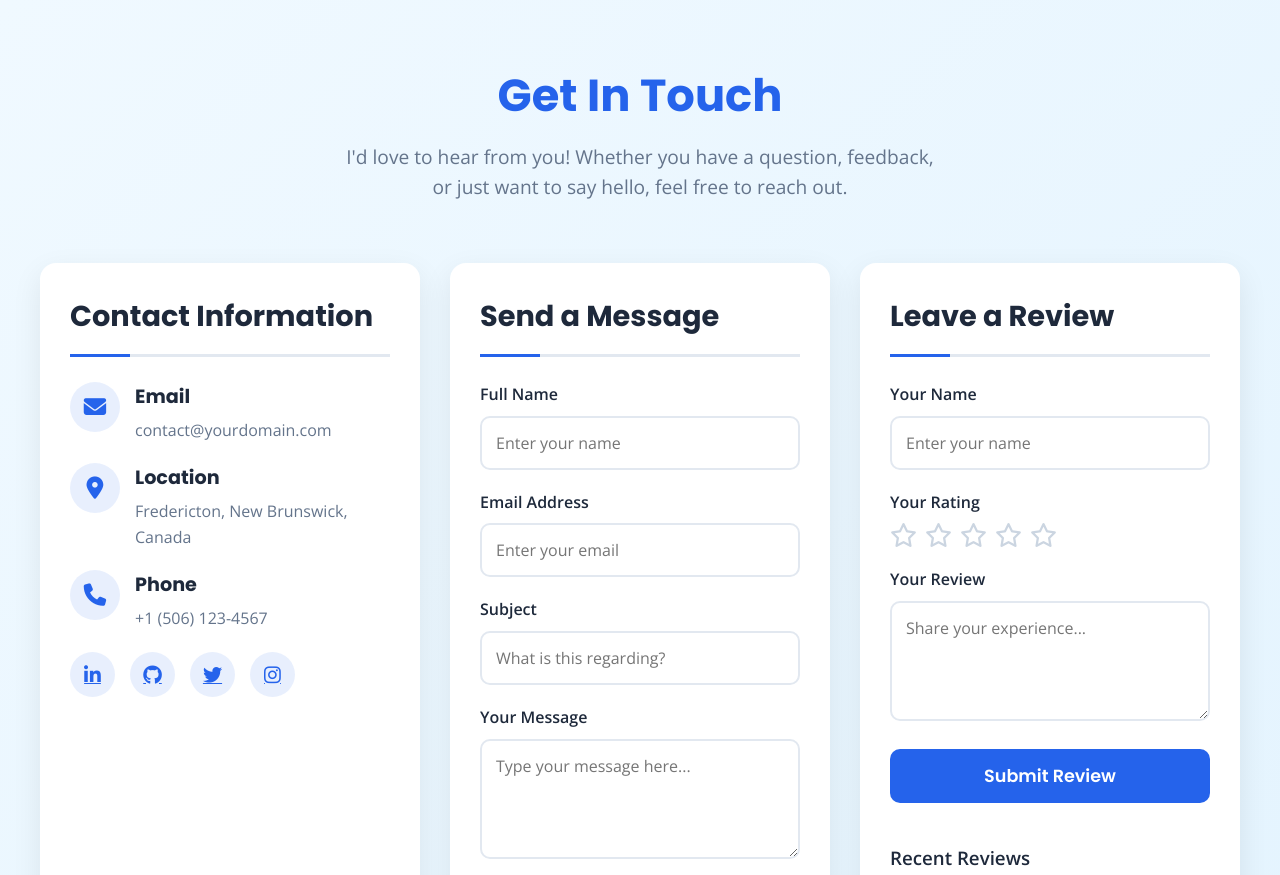
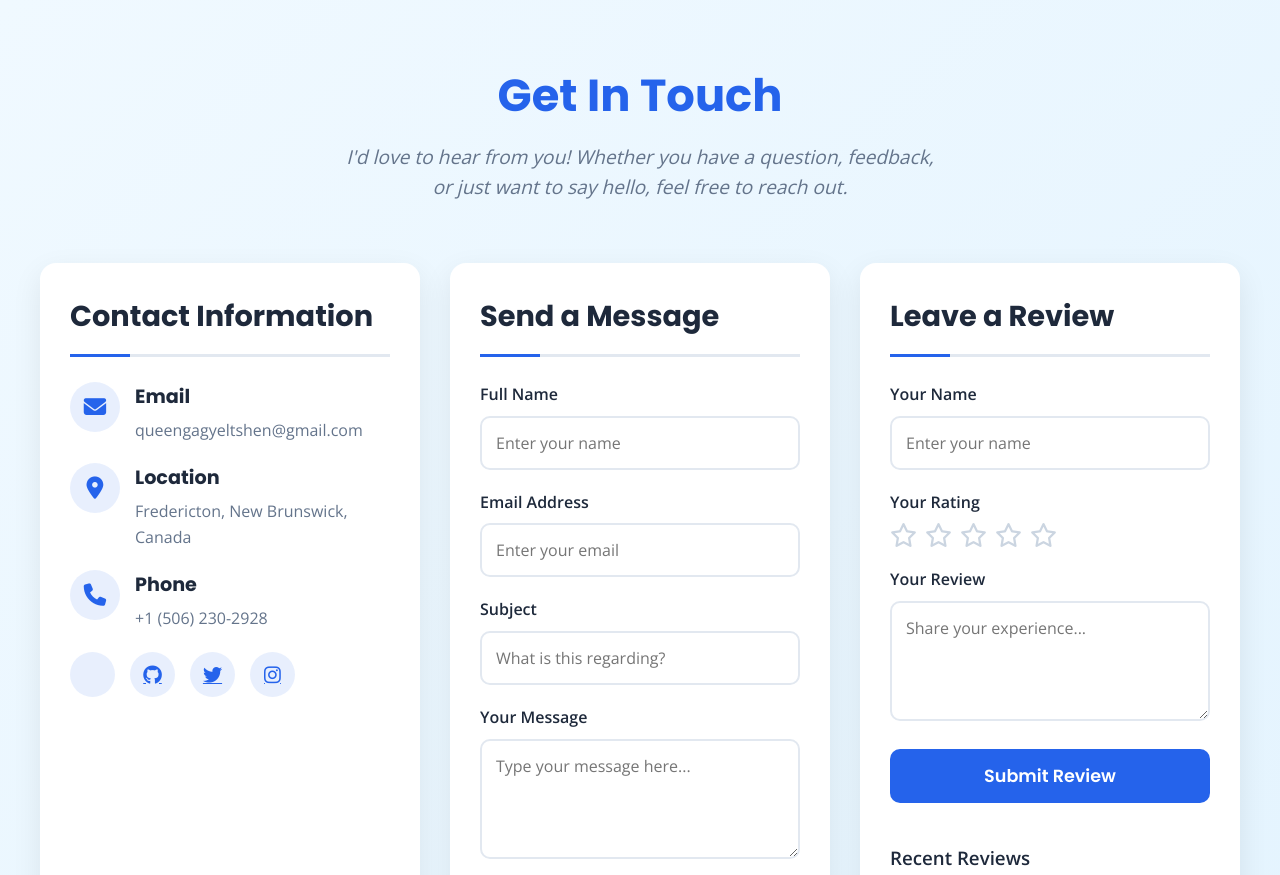
Before and after one commit to Kingden8/kingagyeltshen.github.io, a plain HTML site: page Contact.html in a window 1280 px wide. Shown: the top 875 px of the page. Drawn offline with nearby package versions, Linux system fonts and the light colour scheme.

Commit message:
Contact.html

```diff
--- a/Contact.html
+++ b/Contact.html
@@ -337,7 +337,7 @@
     <div class="container">
         <header>
             <h1>Get In Touch</h1>
-            <p>I'd love to hear from you! Whether you have a question, feedback, or just want to say hello, feel free to reach out.</p>
+            <p><i>I'd love to hear from you! Whether you have a question, feedback, or just want to say hello, feel free to reach out.</i></p>
         </header>
 
         <div class="contact-container">
@@ -350,7 +350,7 @@
                         </div>
                         <div class="contact-details">
                             <h3>Email</h3>
-                            <a href="mailto:contact@yourdomain.com">contact@yourdomain.com</a>
+                            <a href="mailto:contact@yourdomain.com">queengagyeltshen@gmail.com</a>
                         </div>
                     </div>
 
@@ -370,13 +370,13 @@
                         </div>
                         <div class="contact-details">
                             <h3>Phone</h3>
-                            <p>+1 (506) 123-4567</p>
+                            <p>+1 (506) 230-2928</p>
                         </div>
                     </div>
                 </div>
 
                 <div class="social-links">
-                    <a href="#" aria-label="LinkedIn"><i class="fab fa-linkedin-in"></i></a>
+                    <a href="#" aria-label="LinkedIn"><i class="https://www.linkedin.com/in/kinga-gyeltshen-msc-ab900951/"></i></a>
                     <a href="#" aria-label="GitHub"><i class="fab fa-github"></i></a>
                     <a href="#" aria-label="Twitter"><i class="fab fa-twitter"></i></a>
                     <a href="#" aria-label="Instagram"><i class="fab fa-instagram"></i></a>
```
